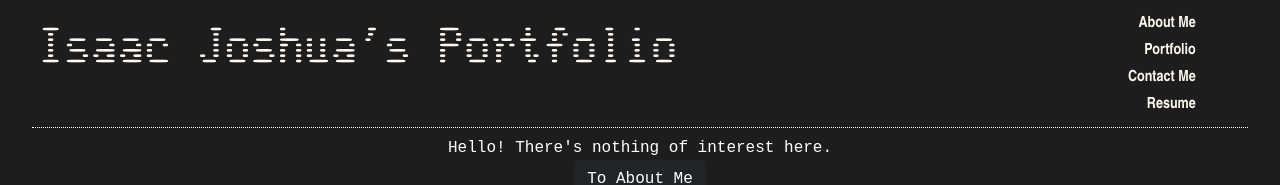
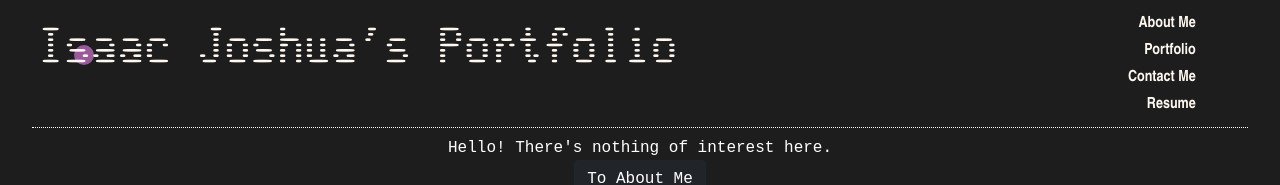
Before and after one commit to IsaacJCarnes/ij-portfolio, a React (Create React App) app: page / in a window 1280 px wide. Shown: the top 185 px of the page. Built offline with nearby package versions, Linux system fonts and the light colour scheme.

Commit message:
Added moving dots setup with singular dot, needs more randomness and ability to add more dots

```diff
--- a/src/App.js
+++ b/src/App.js
@@ -13,6 +13,7 @@ import WildPage from "./pages/WildPage";
 
 import Header from "./components/Header";
 import Footer from "./components/Footer";
+import MovingDots from "./components/MovingDots";
 
 function App() {
   const basePath = "/ij-portfolio/";
@@ -28,6 +29,7 @@ function App() {
           <Route exact path="/*" element={<WildPage />} />
         </Routes>
       </div>
+      <MovingDots />
       <Footer />
     </div>
   );
--- /dev/null
+++ b/src/components/MovingDots.js
@@ -0,0 +1,56 @@
+import '../css/MovingDots.css';
+
+import React, { useEffect, useState } from "react";
+
+const pageHeight = window.innerHeight;
+const pageWidth = window.innerWidth;
+
+export default function MovingDots(){
+    console.log(window.innerHeight, window.innerWidth);
+    const circleDiameter = 20; //pixels
+    const circleVelocity = 80; //pixels
+    const [dotOptions, setDotOptions] = useState({objectOptions: {currentAngle: 30, leftPixel: 5, topPixel: 5}, styleOptions: {left: "5px", top:"5px", width: circleDiameter+"px", height: circleDiameter+"px"}});
+
+    const getCircleTransform = (isX) => {
+        let piRatio = Math.PI/180;
+        if(isX){
+            return Math.cos(dotOptions.objectOptions.currentAngle * piRatio);
+        }else{
+            return Math.sin(dotOptions.objectOptions.currentAngle * piRatio);
+        }
+    }
+
+    useEffect(() => {
+        let changeX =  dotOptions.objectOptions.leftPixel + (circleVelocity * getCircleTransform(true));
+        let changeY =  dotOptions.objectOptions.topPixel + (circleVelocity * getCircleTransform(false));
+        setDotOptions({objectOptions: {...dotOptions.objectOptions, leftPercent: changeX, topPercent: changeY}, styleOptions: {...dotOptions.styleOptions, left: changeX+"px", top:changeY+"px"}});
+    }, []);
+
+    const MoveCircle = () => { //Could use easing function for seconds when not going full width because of
+        let tempAngle = dotOptions.objectOptions.currentAngle;
+        let changeX =  dotOptions.objectOptions.leftPixel + (circleVelocity * getCircleTransform(true));
+        let changeY =  dotOptions.objectOptions.topPixel + (circleVelocity * getCircleTransform(false));
+        console.log(getCircleTransform(false), getCircleTransform(true));
+
+        if(changeX > pageWidth){
+            changeX = pageWidth - circleDiameter;
+            tempAngle = 180 - (tempAngle%360);
+        } else if( 0 >= changeX){
+            changeX = 0;
+            tempAngle = 180 - (tempAngle%360);
+        }
+
+        if(changeY+circleDiameter > pageHeight){
+            changeY = pageHeight - circleDiameter;
+            tempAngle = 360 - (tempAngle%360);
+        } else if( 0 >= changeY){
+            changeY = 0;
+            tempAngle = 360 - (tempAngle%360);
+        }
+
+        setDotOptions({objectOptions: {...dotOptions.objectOptions, currentAngle: tempAngle, leftPixel: changeX, topPixel: changeY}, styleOptions: {...dotOptions.styleOptions, left: changeX+"px", top:changeY+"px"}});
+    }
+    return(
+        <div className="movingDot" style={dotOptions.styleOptions} onTransitionEndCapture={(e) => {e.preventDefault(); MoveCircle()}}/>
+    )
+}
--- a/src/css/App.css
+++ b/src/css/App.css
@@ -9,6 +9,7 @@ Component Background: #51355A
 
 *{
   font-family: CrtFont, 'Courier New', Courier, monospace;
+  z-index: 2;
 }
 
 .App {
@@ -18,6 +19,9 @@ Component Background: #51355A
 .FullPage {
   background-color: #1d1d1d;
   height: 100%;
+  width: 100%;
+  overflow-x: hidden;
+  overflow-y: hidden;
 }
 
 .ContentDiv{
--- /dev/null
+++ b/src/css/MovingDots.css
@@ -0,0 +1,9 @@
+.movingDot{
+    border-radius: 50%;
+    background-color: violet;
+    opacity: 60%;
+    z-index: 1;
+    position: absolute;
+    transition: left 2s, top 2s;
+    transition-timing-function: linear;
+}
```
Also changed, not shown: 1 other file (tests, documents, lock files or other folders).
